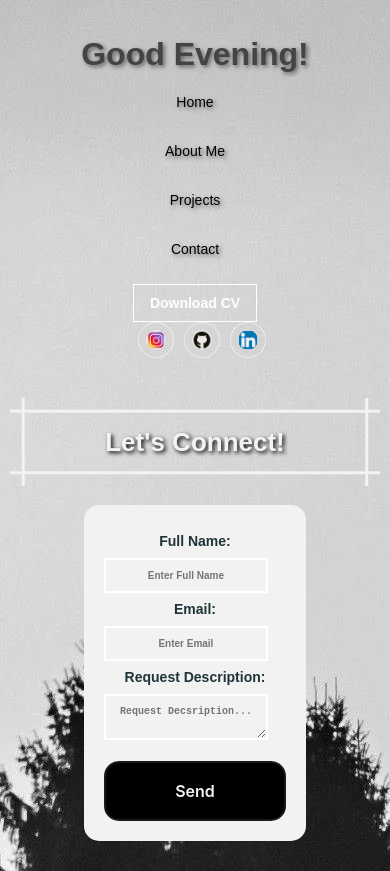
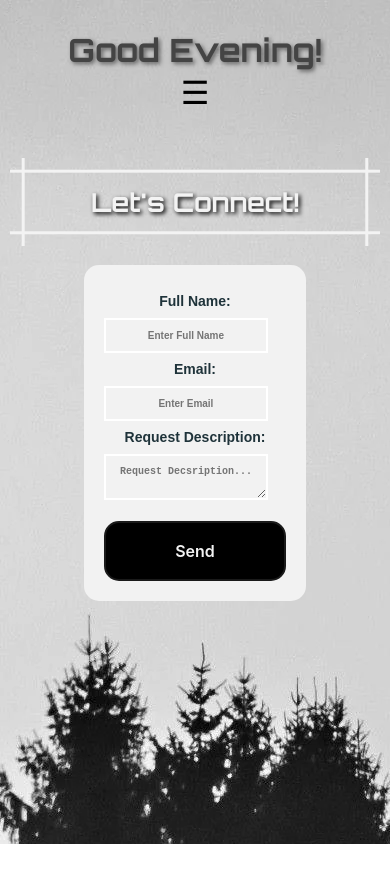
Before and after one commit to triplem20/portfolio-project, a React (Create React App) app: page /Contact in a window 390 px wide. After the commit the page ends 844 px from the top, so only its background shows below. Built offline with nearby package versions, Linux system fonts and the light colour scheme.

Commit message:
fontsupdate

```diff
--- a/src/Components/Projects.js
+++ b/src/Components/Projects.js
@@ -151,7 +151,7 @@ export const Projects = () => {
                         <div className="flip-card-inner-proj">
                           <div className="flip-card-front-proj">
                             <img className="projimg" src={project.imgUrl} alt={project.title} />
-                            <h4 className="projecttle">{project.title}</h4>
+                            <h5 className="projecttle">{project.title}</h5>
                           </div>
                           <div className="flip-card-back-proj">
                             <h4 className="projdes">{project.description}</h4>
@@ -204,7 +204,7 @@ export const Projects = () => {
                         <div className="flip-card-inner-proj">
                           <div className="flip-card-front-proj">
                             <img className="projimg" src={project.imgUrl} alt={project.title} />
-                            <p className="projecttle">{project.title}</p>
+                            <h5 className="projecttle">{project.title}</h5>
                           </div>
                           <div className="flip-card-back-proj">
                             <h4 className="projdes">{project.description}</h4>
--- a/src/Components/flipCard.js
+++ b/src/Components/flipCard.js
@@ -13,7 +13,7 @@ function Main() {
 
   // Display a message when the component mounts
   useEffect(() => {
-    toast.info('Welcome! Please Rotate the screen For a better view if Using Your Mobile.(Site still under developmet)', {
+    toast.info('Welcome! Please Rotate the screen For a better view if Using Your Mobile.', {
       position: 'top-right'
     });
   }, []);
--- a/src/Components/navbar.js
+++ b/src/Components/navbar.js
@@ -1,40 +1,53 @@
 import { Link } from 'react-router-dom';
-import React from 'react';
+import React, { useState, useEffect } from 'react';
 import insta from '../assets/img/instaicon.jpeg';
 import git from '../assets/img/githubicon.jpeg';
-import linkd from'../assets/img/linkedinicon.jpeg';
+import linkd from '../assets/img/linkedinicon.jpeg';
 import CV from '../assets/MustafaMansuorcv.pdf';
 
-    let myDate = new Date();
-    let hours= myDate.getHours();
-    let message;
+function NavBar() {
+    const [isOpen, setIsOpen] = useState(false);
+    const [message, setMessage] = useState('');
 
-    if (hours < 12)
-        message =  "Morning";
-    else if (hours >= 12 && hours <= 17)
-        message = "Afternoon";
-    else if (hours >= 17 && hours <= 24)
-       message = "Evening";
+    useEffect(() => {
+        const hours = new Date().getHours();
+        if (hours < 12) setMessage('Morning');
+        else if (hours >= 12 && hours <= 17) setMessage('Afternoon');
+        else setMessage('Evening');
+    }, []);
 
+    const toggleMenu = () => {
+        setIsOpen(!isOpen);
+    };
 
+    return (
+        <div className='containerbar'>
+            <h1 className='message'>Good {message}!</h1>
+            <button className="menu-toggle" onClick={toggleMenu}>
+                ☰
+            </button>
 
-    function NavBar() {
-        return (
-            <div className='Containerbar'>
-                <h1 className='message'>Good {message}!</h1>
-                <nav>
+            <nav className={`nav ${isOpen ? 'open' : ''}`}>
                 <ul className="nav-list">
-                        <li><Link to='/' className="nav-item">Home</Link></li>
-                        <li><Link to='/About' className="nav-item">About Me</Link></li>
-                        <li><Link to='/projects' className="nav-item">Projects</Link></li>
-                        <li><Link to='/contact' className="nav-item">Contact</Link></li>
+                    <li><Link to='/' className="nav-item" onClick={toggleMenu}>Home</Link></li>
+                    <li><Link to='/About' className="nav-item" onClick={toggleMenu}>About Me</Link></li>
+                    <li><Link to='/projects' className="nav-item" onClick={toggleMenu}>Projects</Link></li>
+                    <li><Link to='/contact' className="nav-item" onClick={toggleMenu}>Contact</Link></li>
 
                     <li className="nav-right">
-                            <button className='cv'><a href={CV} download="cv">Download CV</a></button>
+                        <button className='cv'>
+                            <a href={CV} download="MustafaMansuor_CV">Download CV</a>
+                        </button>
                         <div className="social-icon">
-                                <a href="https://www.instagram.com/mustaaafaaa_/" target="_blank" rel="noopener noreferrer"><img src={insta} alt="Instagram" /></a>
-                                <a href="https://github.com/triplem20" target="_blank" rel="noopener noreferrer"><img src={git} alt="GitHub" /></a>
-                                <a href="https://www.linkedin.com/in/mustafa-mansuor-73ab952b1/" target="_blank" rel="noopener noreferrer"><img src={linkd} alt="LinkedIn" /></a>
+                            <a href="https://www.instagram.com/mustaaafaaa_/" target="_blank" rel="noopener noreferrer">
+                                <img src={insta} alt="Instagram" />
+                            </a>
+                            <a href="https://github.com/triplem20" target="_blank" rel="noopener noreferrer">
+                                <img src={git} alt="GitHub" />
+                            </a>
+                            <a href="https://www.linkedin.com/in/mustafa-mansuor-73ab952b1/" target="_blank" rel="noopener noreferrer">
+                                <img src={linkd} alt="LinkedIn" />
+                            </a>
                         </div>
                     </li>
                 </ul>
@@ -43,5 +56,4 @@ import CV from '../assets/MustafaMansuorcv.pdf';
     );
 }
 
-
 export default NavBar;
--- a/src/index.css
+++ b/src/index.css
@@ -1,3 +1,15 @@
+@import url('https://fonts.googleapis.com/css2?family=Nunito:wght@400;600&family=Orbitron:wght@500;700&display=swap');
+
+body {
+    font-family: 'Nunito', sans-serif;
+}
+
+h1, h2, h3, h5 {
+    font-family: 'Orbitron', sans-serif;
+    font-weight: 700;
+}
+
+
 :root {
   --background-light: #fff;
   --background-dark: #444;
@@ -397,34 +409,41 @@ ul.topnav li a.active {
 ul.topnav li.right {
   float: right;
 }
+.menu-toggle {
+  display: none;
+  background: none;
+  border: none;
+  font-size: 2rem;
+  cursor: pointer;
+}
+.containerbar {
+  display: flex;
+  flex-direction: column;
+  align-items: center;
+  padding: 1rem;
+}
 
 /* Responsive Design */
-@media screen and (max-width: 600px) {
-  ul.nav-list {
-      flex-direction: column;
-      align-items: center; /* Centers all items */
-      text-align: center;
+@media (max-width: 768px) {
+  .menu-toggle {
+      display: block;
   }
 
-  .nav-list li {
-      width: 100%;
+  .nav {
+      display: none;
+      flex-direction: column;
+      align-items: center;
   }
 
-  .nav-right {
+  .nav.open {
       display: flex;
-      flex-direction: column;
-      align-items: center; /* Ensures the right section is centered */
-      justify-content: center;
-      margin-top: 10px; /* Adds spacing */
   }
 
-  .social-icon {
-      display: flex;
-      justify-content: center;
-      gap: 10px; /* Adds spacing between icons */
+  .nav-list {
+      flex-direction: column;
+      gap: 0.5rem;
   }
 }
-
 
 
 
```
Lines whose indentation alone changed are shown as unchanged.
